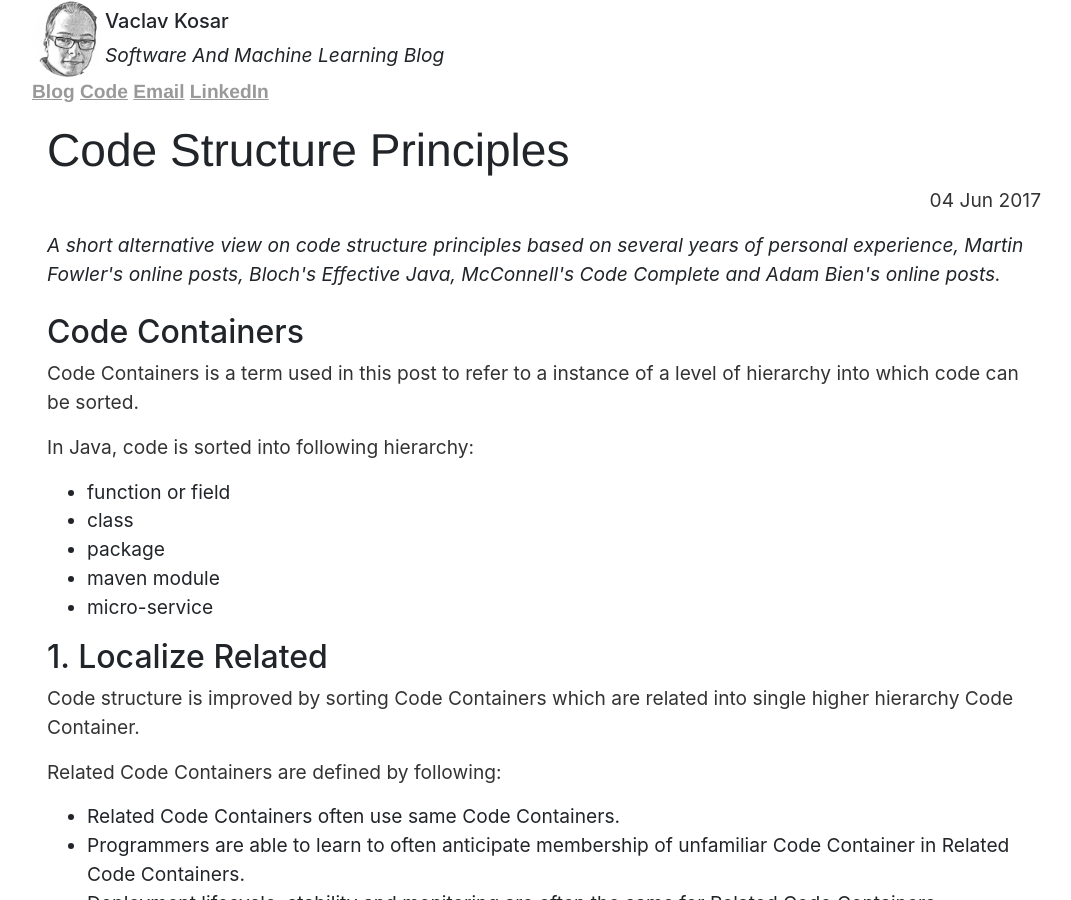
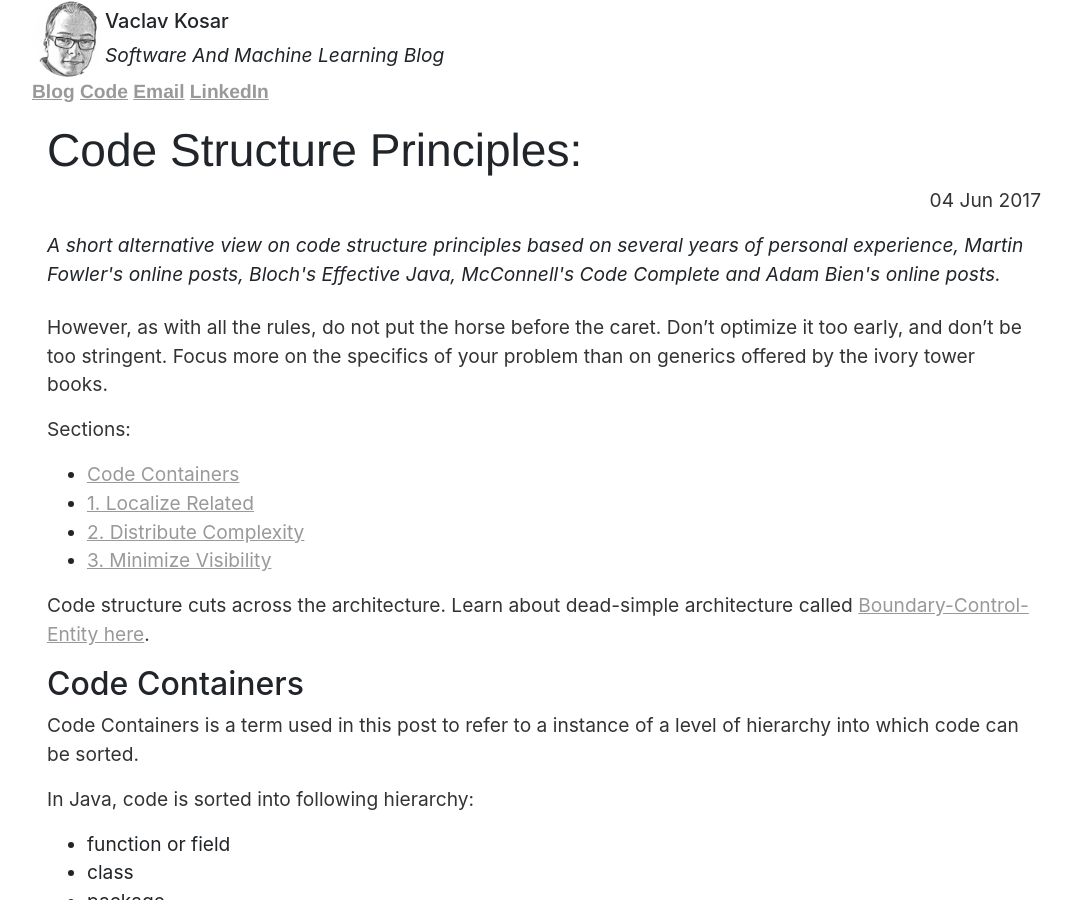
Before and after one commit to vackosar/vackosar.github.io, a Jekyll site: the page built from _posts/2017-06-04-Code-Structure-Principles.md, in a window 1280 px wide and 900 px high. Shown: the whole window, without its empty margins (96-1167 px from the left). Built offline with Jekyll 4.4.1, drawn with Linux system fonts in a browser that asks for light colours; nearby versions of some CDN libraries; library files that are not in the unit come from our copies; comment, search, counter and statistics services are not loaded; some of the changed text lies outside the part shown.

Commit message:
cross link the boundary and code structure

```diff
--- a/_posts/2017-06-04-Code-Structure-Principles.md
+++ b/_posts/2017-06-04-Code-Structure-Principles.md
@@ -1,6 +1,6 @@
 ---
 layout: post
-title: "Code Structure Principles"
+title: "Code Structure Principles: "
 date: 2017-06-04
 category: software
 description: A short alternative view on code structure principles based on several years of personal experience, Martin Fowler's online posts, Bloch's Effective Java, McConnell's Code Complete and Adam Bien's online posts.
@@ -8,6 +8,18 @@ permalink: /:categories/:title
 redirect_from:
   - /2017/06/04/Code-Structure-Principles.html
 ---
+
+However, as with all the rules, do not put the horse before the caret.
+Don't optimize it too early, and don't be too stringent.
+Focus more on the specifics of your problem than on generics offered by the ivory tower books.
+
+Sections:
+- [Code Containers](#code-containers)
+- [1. Localize Related](#1-localize-related)
+- [2. Distribute Complexity](#2-distribute-complexity)
+- [3. Minimize Visibility](#3-minimize-visibility)
+
+Code structure cuts across the architecture. Learn about dead-simple architecture called [Boundary-Control-Entity here](https://vaclavkosar.com/software/Boundary-Control-Entity-Architecture).
 
 ## Code Containers
 Code Containers is a term used in this post to refer to a instance of a level of hierarchy into which code can be sorted.
@@ -18,6 +30,7 @@ In Java, code is sorted into following hierarchy:
 - package
 - maven module
 - micro-service
+
 
 ## 1. Localize Related
 
@@ -143,3 +156,6 @@ Unfortunately Maven modules don't provide restriction of visibility of dependenc
 #### Micro-Service API
 
 Micro-services usually publish only minimal API which can be used to interact with it.
+
+## Continue: The Dead-Simple Architecture
+Code structure cuts across the architecture. [Learn about a dead-simple architecture called Boundary-Control-Entity here](/software/Boundary-Control-Entity-Architecture).
```
Also changed, not shown: _posts/2017-12-03-Boundary-Control-Entity-Architecture.md (+4 -1 lines).
